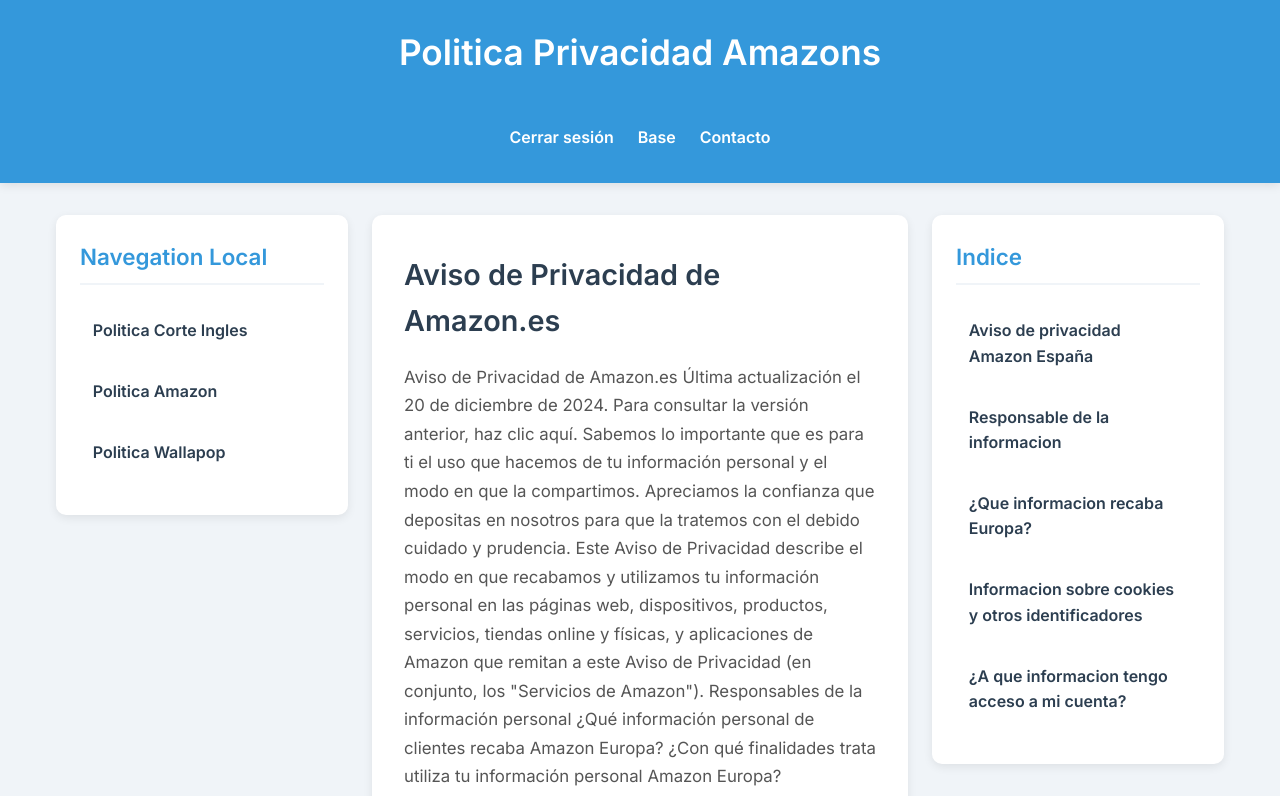
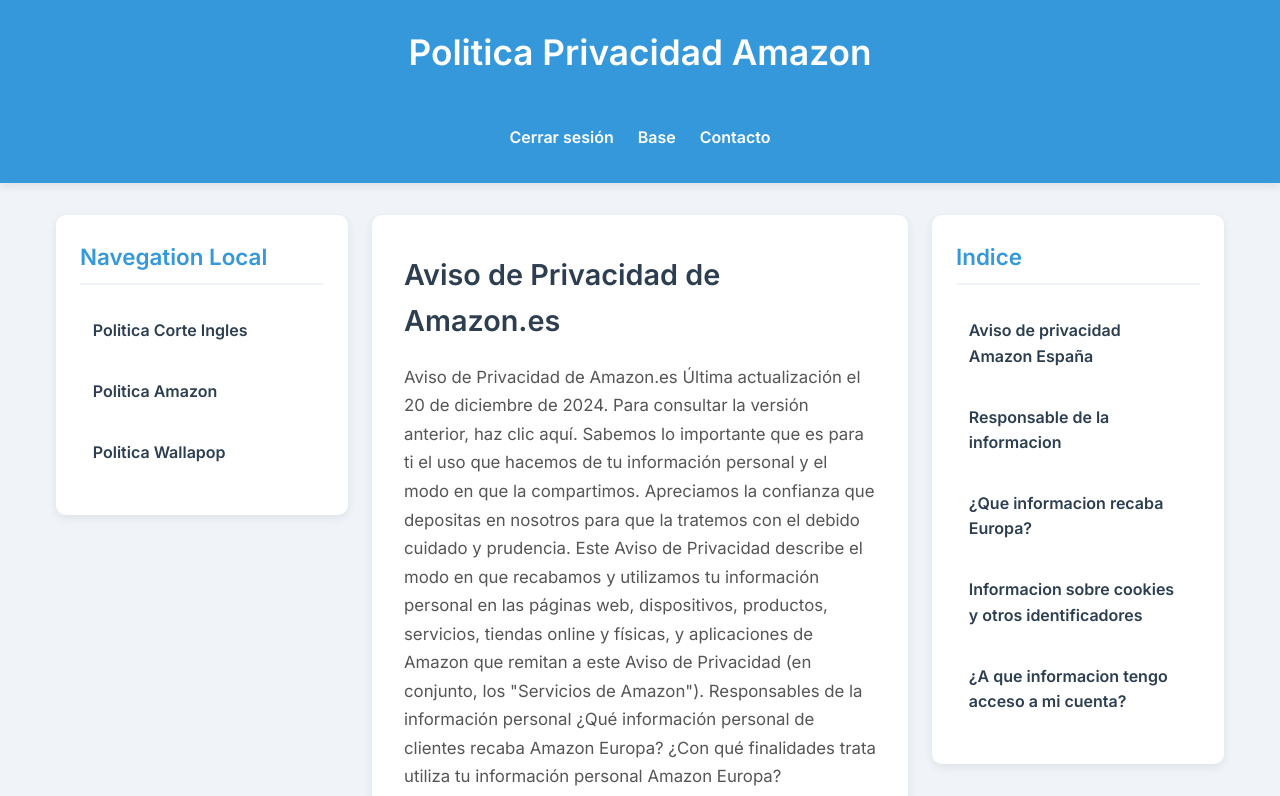
Before and after one commit to PedroProgramacion/Proyecto-Juridica-Examen, a plain HTML site: page POLITICAS/POLITICAS PRIVACIDAD/politica2.html in a window 1280 px wide. Shown: the top 796 px of the page. Drawn offline with Linux system fonts and the light colour scheme.

Commit message:
Primer Commit

```diff
--- a/POLITICAS/POLITICAS PRIVACIDAD/politica2.html
+++ b/POLITICAS/POLITICAS PRIVACIDAD/politica2.html
@@ -42,7 +42,7 @@
 </head>
 <body>
   <header>
-    <h1>Politica Privacidad Amazons</h1>
+    <h1>Politica Privacidad Amazon</h1>
 
     <!-- Nuevo nav en el header -->
     <nav class="header">
```
